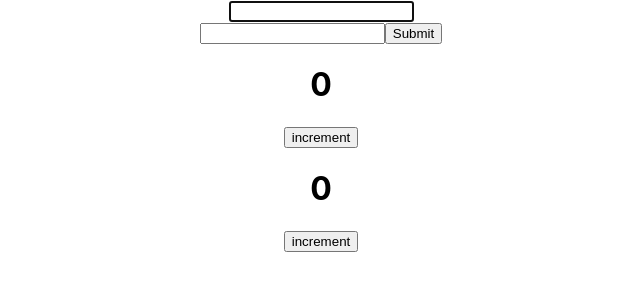
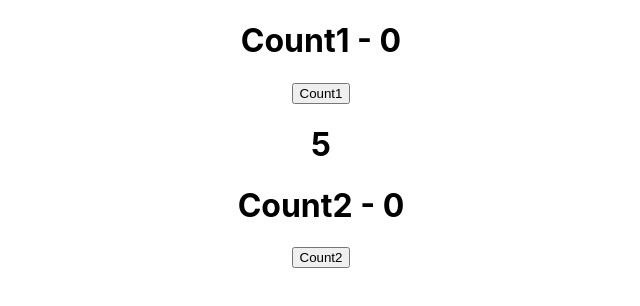
Before and after one commit to Nazmul1582/core-react-with-project, a React (Create React App) app: page / in a window 1280 px wide. Shown: the top 306 px of the page, without its empty margins (319-959 px from the left). Built offline with nearby package versions, Linux system fonts and the light colour scheme.

Commit message:
useCallback, useMemo Hooks and React.memo()

```diff
--- a/src/App.js
+++ b/src/App.js
@@ -1,13 +1,15 @@
 import './App.css';
-import ParentUseReducerWithUseContext from './component/class16/Hooks/UseReducerHook/ParentUseReducerWithUseContext';
-import MultipleUseReducer from './component/class16/Hooks/UseReducerHook/MultipleUseReducer';
-import UseReducerComp from './component/class16/Hooks/UseReducerHook/UseReducerComp';
-import DataFetchComp from './component/class16/Hooks/UseReducerHook/DataFetchComp';
-import DataFetchUsingReducer from './component/class16/Hooks/UseReducerHook/DataFetchUsingReducer';
-import LoginComp from './component/class16/Hooks/customHook/LoginComp';
-import LoginWithCustomHook from './component/class16/Hooks/customHook/LoginWithCustomHook';
-import UseRefComp from './component/class16/Hooks/useRef/UseRefComp';
-import IncrementComp from './component/class16/Hooks/customHook/taskOfCustomHook/IncrementComp';
+import MemoCounter from './component/class16/Hooks/useMemo/MemoCounter';
+import ParentUseCallBack from './component/class16/Hooks/useCallBack/ParentUseCallBack';
+// import IncrementComp from './component/class16/Hooks/customHook/taskOfCustomHook/IncrementComp';
+// import ParentUseReducerWithUseContext from './component/class16/Hooks/UseReducerHook/ParentUseReducerWithUseContext';
+// import MultipleUseReducer from './component/class16/Hooks/UseReducerHook/MultipleUseReducer';
+// import UseReducerComp from './component/class16/Hooks/UseReducerHook/UseReducerComp';
+// import DataFetchComp from './component/class16/Hooks/UseReducerHook/DataFetchComp';
+// import DataFetchUsingReducer from './component/class16/Hooks/UseReducerHook/DataFetchUsingReducer';
+// import LoginComp from './component/class16/Hooks/customHook/LoginComp';
+// import LoginWithCustomHook from './component/class16/Hooks/customHook/LoginWithCustomHook';
+// import UseRefComp from './component/class16/Hooks/useRef/UseRefComp';
 // import ContextParentComp from './component/class16/Hooks/useContext/ContextParentComp';
 // import FetchDataById from './component/class16/Hooks/useEffect/FetchDataById';
 // import UseEffectDidMountComp from './component/class16/Hooks/useEffect/UseEffectDidMountComp';
@@ -125,10 +127,12 @@ function App() {
       {/* <DataFetchComp /> */}
       {/* <DataFetchUsingReducer /> */}
       {/* <LoginComp /> */}
-      <LoginWithCustomHook />
+      {/* <LoginWithCustomHook /> */}
 
-      <IncrementComp />
+      {/* <IncrementComp /> */}
 
+      {/* <ParentUseCallBack /> */}
+      <MemoCounter />
 
     </div>
   );
--- /dev/null
+++ b/src/component/class16/Hooks/useCallBack/Greet.js
@@ -0,0 +1,11 @@
+import React from "react";
+function Greet (){
+    console.log('hello');
+    return(
+        <div>
+            <h1>Hello</h1>
+        </div>
+    )
+}
+
+export default React.memo(Greet);
--- /dev/null
+++ b/src/component/class16/Hooks/useCallBack/IncrementButton.js
@@ -0,0 +1,11 @@
+import React from 'react';
+function IncrementButton ({handler, children}){
+    console.log(children);
+    return(
+        <div>
+            <button onClick={handler}>{children}</button>
+        </div>
+    )
+}
+
+export default React.memo(IncrementButton);
--- /dev/null
+++ b/src/component/class16/Hooks/useCallBack/ParentUseCallBack.js
@@ -0,0 +1,27 @@
+import React, { useState, useCallback } from 'react';
+import Greet from './Greet';
+import IncrementButton from './IncrementButton';
+import ShowCount from './ShowCount';
+function ParentUseCallBack(){
+    const [count1, setCount1] = useState(0);
+    const [count2, setCount2] = useState(0);
+
+    const incrementCount1 = useCallback(() => {
+        setCount1(count1 + 1);
+    }, [count1])
+
+    const incrementCount2 = useCallback(() => {
+        setCount2(count2 + 1);
+    }, [count2])
+
+    return(
+        <div>
+            <Greet />
+            <ShowCount count={count1}> Count1 </ShowCount>
+            <IncrementButton handler={incrementCount1}>Inc Count1</IncrementButton>
+            <ShowCount count= {count2}> Count2 </ShowCount>
+            <IncrementButton handler={incrementCount2}>Inc Count2</IncrementButton>
+        </div>
+    )
+}
+export default ParentUseCallBack;
--- /dev/null
+++ b/src/component/class16/Hooks/useCallBack/ShowCount.js
@@ -0,0 +1,11 @@
+import React from 'react';
+function ShowCount({count, children}){
+    console.log(children);
+    return(
+        <div>
+            <h1>{count}</h1>
+        </div>
+    )
+}
+
+export default React.memo(ShowCount);
--- /dev/null
+++ b/src/component/class16/Hooks/useMemo/MemoCounter.js
@@ -0,0 +1,30 @@
+import React, { useState, useMemo } from 'react';
+function MemoCounter(){
+    const [count1, setCount1] = useState(0)
+    const [count2, setCount2] = useState(0)
+
+    const incrementHandler1 = () =>{
+        setCount1(count1 + 1);
+    }
+
+    const calculateHandler = useMemo(() => {
+        let i = 0;
+        while(i<1000000000) i++;
+        return count1 + 5
+    }, [count1])
+
+    const incrementHandler2 = () => {
+        setCount2(count2 + 1);
+    }
+
+    return(
+        <div>
+            <h1>Count1 - {count1}</h1>
+            <button onClick={incrementHandler1}>Count1</button>
+            <h1>{calculateHandler}</h1>
+            <h1>Count2 - {count2}</h1>
+            <button onClick={incrementHandler2}> Count2 </button>
+        </div>
+    )
+}
+export default MemoCounter;
```
